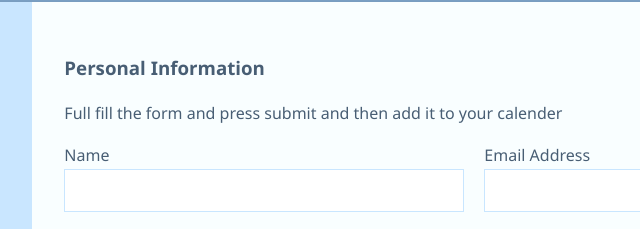
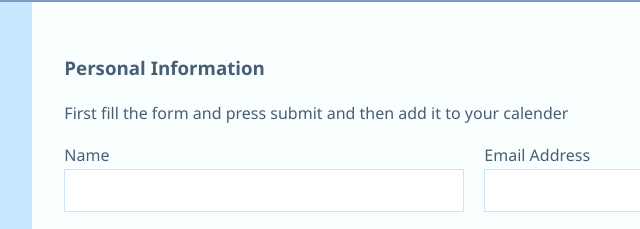
Before and after one commit to Rajeev064/rsvp2, a plain HTML site: page index.html in a window 1280 px wide. Shown: the part 132-361 px from the top of the page, 418-1058 px from the left. Drawn offline with nearby package versions, Linux system fonts and the light colour scheme.

Commit message:
Update index.html

```diff
--- a/index.html
+++ b/index.html
@@ -23,7 +23,7 @@
     </div>
     <div class="contact">
      <h3>Personal Information</h3>
-     <p>Full fill the form and press submit and then add it to your calender</p>
+     <p>First fill the form and press submit and then add it to your calender</p>
 
      <div class="alert">
       Your information has been recorded
```
